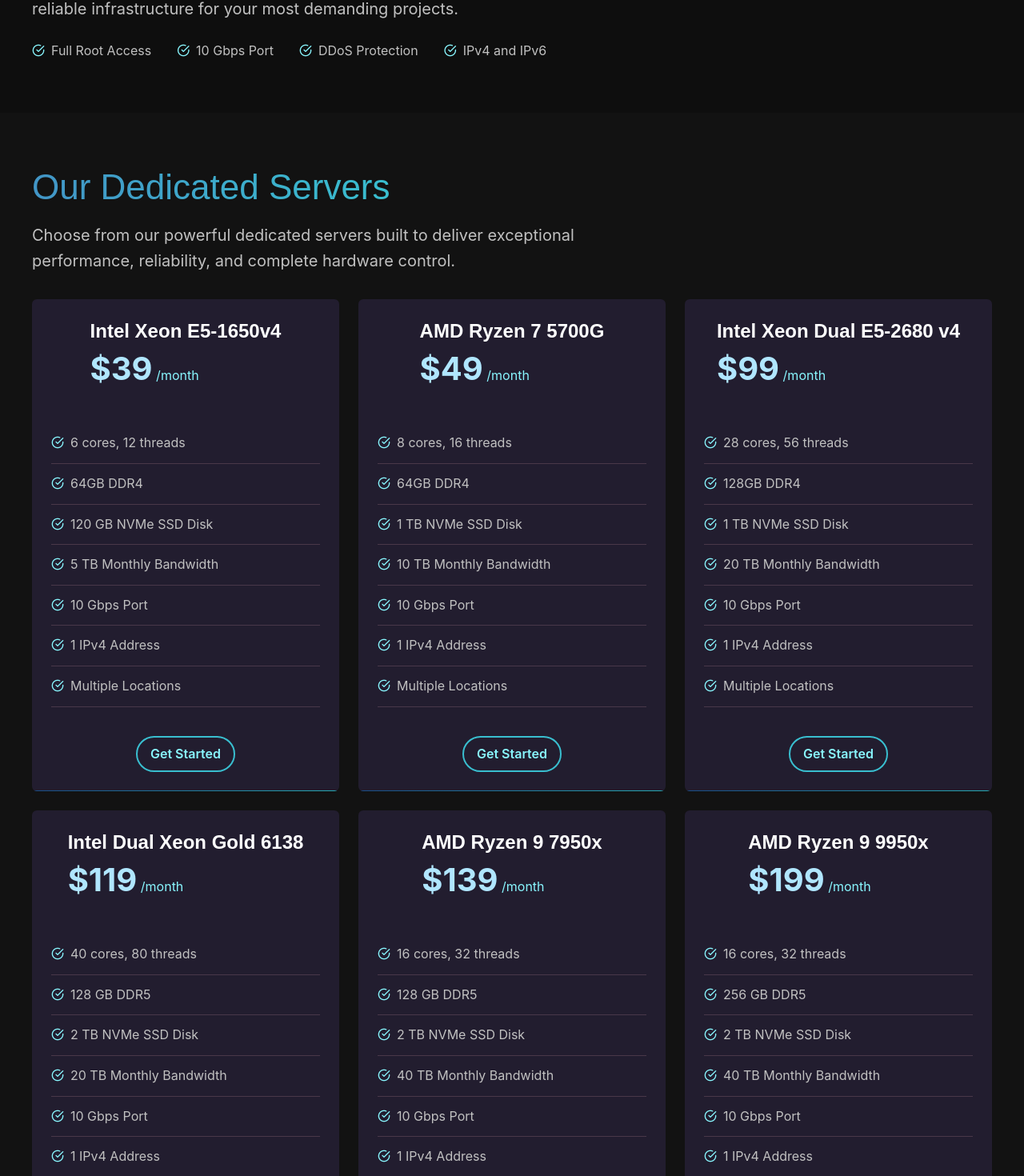
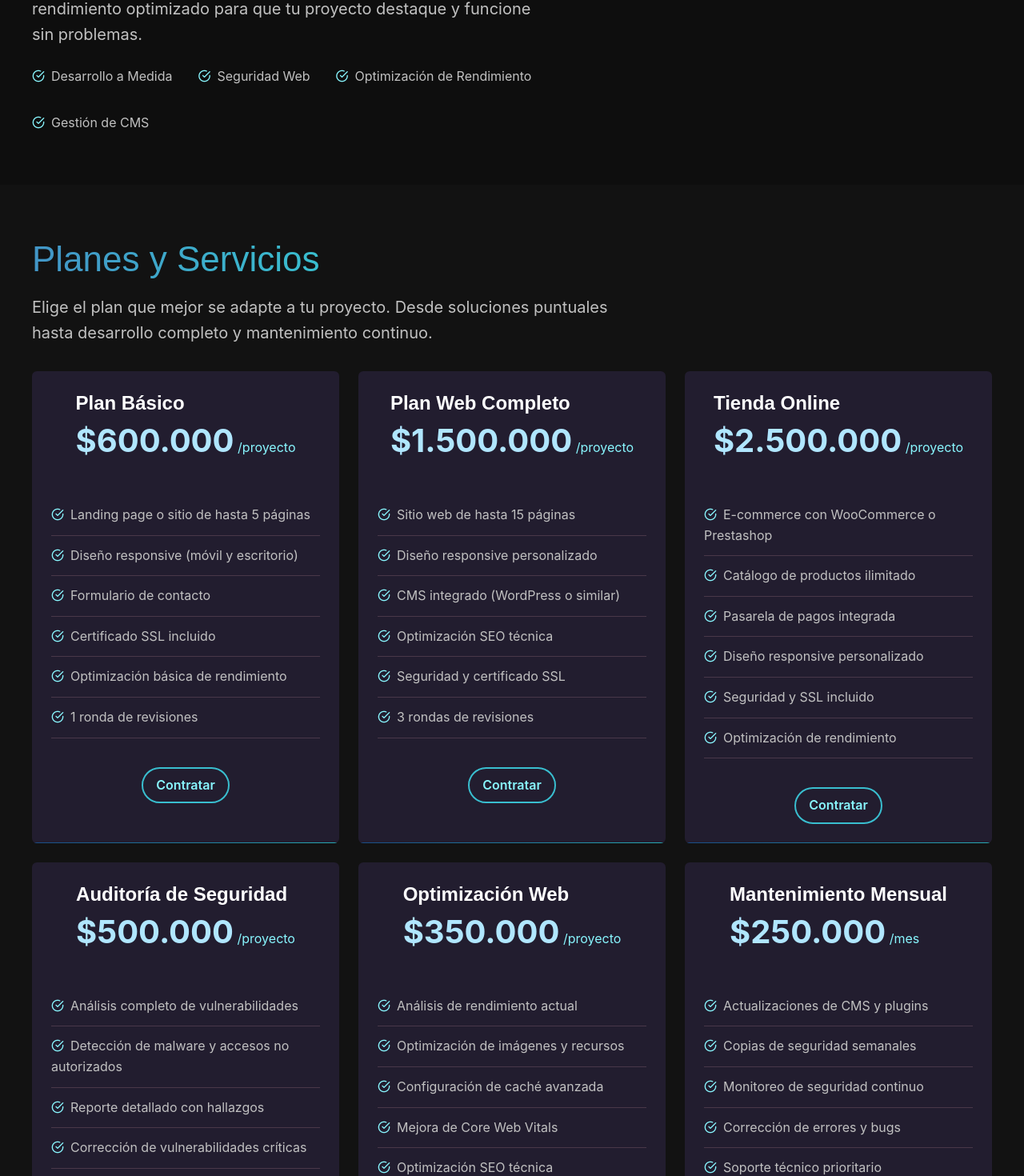
Before and after one commit to CamachoLives/Nexian, a Next.js app in the folder nexian/: page /dedicated in a window 1280 px wide. Shown: the part 373-1843 px from the top of the page at 80% size. Built offline with nearby package versions, Linux system fonts and the light colour scheme; a web font is replaced by a local one.

Commit message:
Apartado de dedicado listo

```diff
--- a/nexian/src/app/dedicated/page.js
+++ b/nexian/src/app/dedicated/page.js
@@ -4,8 +4,8 @@
 import PlansDedicated from "@/parts/plans/PlansDedicated";
 
 export const metadata = {
-  title: "Dedicated Servers | High Performance Bare Metal Servers",
-  description: "Powerful dedicated servers with high-performance hardware, fast networking, and reliable infrastructure built for demanding applications and websites.",
+  title: "Servicios de Desarrollo Web | Seguridad y Optimización | Darki",
+  description: "Desarrollo web profesional, auditorías de seguridad, optimización de rendimiento y gestión de CMS para llevar tu proyecto al siguiente nivel.",
 };
 
 export default function Dedicated() {
@@ -16,13 +16,13 @@
           <div className="container">
             <div className="page-header-container">
               <Breadcrumb />
-              <h1 className="page-title">Dedicated Servers</h1>
-              <p className="width-6 font-size-medium">Our dedicated servers deliver powerful hardware, fast networking, and reliable infrastructure for your most demanding projects.</p>
+              <h1 className="page-title">Servicios de Desarrollo</h1>
+              <p className="width-6 font-size-medium">Soluciones web a medida con código limpio, seguridad aplicada y rendimiento optimizado para que tu proyecto destaque y funcione sin problemas.</p>
               <ul className="width-6 flex-container gap-2 list-check">
-                <li>Full Root Access</li>
-                <li>10 Gbps Port</li>
-                <li>DDoS Protection</li>
-                <li>IPv4 and IPv6</li>
+                <li>Desarrollo a Medida</li>
+                <li>Seguridad Web</li>
+                <li>Optimización de Rendimiento</li>
+                <li>Gestión de CMS</li>
               </ul>
             </div>
           </div>
--- a/nexian/src/data/plans/PlansDedicatedData.js
+++ b/nexian/src/data/plans/PlansDedicatedData.js
@@ -1,98 +1,92 @@
 export const PlansDedicatedData = [
   {
     id: 1,
-  name: 'Intel Xeon E5-1650v4',
-  price: '$39',
-  interval: 'month',
+    name: 'Plan Básico',
+    price: '$600.000',
+    interval: 'proyecto',
     url: '#',
     features: [
-    "6 cores, 12 threads",
-    "64GB DDR4",
-    "120 GB NVMe SSD Disk",
-    "5 TB Monthly Bandwidth",
-    "10 Gbps Port",
-    "1 IPv4 Address",
-    "Multiple Locations",
+      "Landing page o sitio de hasta 5 páginas",
+      "Diseño responsive (móvil y escritorio)",
+      "Formulario de contacto",
+      "Certificado SSL incluido",
+      "Optimización básica de rendimiento",
+      "1 ronda de revisiones",
     ],
   },
   {
     id: 2,
-  name: 'AMD Ryzen 7 5700G',
-  price: '$49',
-  interval: 'month',
+    name: 'Plan Web Completo',
+    price: '$1.500.000',
+    interval: 'proyecto',
     url: '#',
     features: [
-    "8 cores, 16 threads",
-    "64GB DDR4",
-    "1 TB NVMe SSD Disk",
-    "10 TB Monthly Bandwidth",
-    "10 Gbps Port",
-    "1 IPv4 Address",
-    "Multiple Locations",
+      "Sitio web de hasta 15 páginas",
+      "Diseño responsive personalizado",
+      "CMS integrado (WordPress o similar)",
+      "Optimización SEO técnica",
+      "Seguridad y certificado SSL",
+      "3 rondas de revisiones",
     ],
   },
   {
     id: 3,
-  name: 'Intel Xeon Dual E5-2680 v4',
-  price: '$99',
-  interval: 'month',
+    name: 'Tienda Online',
+    price: '$2.500.000',
+    interval: 'proyecto',
     url: '#',
     features: [
-    "28 cores, 56 threads",
-    "128GB DDR4",
-    "1 TB NVMe SSD Disk",
-    "20 TB Monthly Bandwidth",
-    "10 Gbps Port",
-    "1 IPv4 Address",
-    "Multiple Locations",
+      "E-commerce con WooCommerce o Prestashop",
+      "Catálogo de productos ilimitado",
+      "Pasarela de pagos integrada",
+      "Diseño responsive personalizado",
+      "Seguridad y SSL incluido",
+      "Optimización de rendimiento",
     ],
   },
   {
     id: 4,
-  name: 'Intel Dual Xeon Gold 6138',
-  price: '$119',
-  interval: 'month',
+    name: 'Auditoría de Seguridad',
+    price: '$500.000',
+    interval: 'proyecto',
     url: '#',
     features: [
-    "40 cores, 80 threads",
-    "128 GB DDR5",
-    "2 TB NVMe SSD Disk",
-    "20 TB Monthly Bandwidth",
-    "10 Gbps Port",
-    "1 IPv4 Address",
-    "Multiple Locations",
+      "Análisis completo de vulnerabilidades",
+      "Detección de malware y accesos no autorizados",
+      "Reporte detallado con hallazgos",
+      "Corrección de vulnerabilidades críticas",
+      "Configuración de medidas de protección",
+      "Seguimiento post-auditoría",
     ],
   },
   {
     id: 5,
-  name: 'AMD Ryzen 9 7950x',
-  price: '$139',
-  interval: 'month',
+    name: 'Optimización Web',
+    price: '$350.000',
+    interval: 'proyecto',
     url: '#',
     features: [
-    "16 cores, 32 threads",
-    "128 GB DDR5",
-    "2 TB NVMe SSD Disk",
-    "40 TB Monthly Bandwidth",
-    "10 Gbps Port",
-    "1 IPv4 Address",
-    "Multiple Locations",
+      "Análisis de rendimiento actual",
+      "Optimización de imágenes y recursos",
+      "Configuración de caché avanzada",
+      "Mejora de Core Web Vitals",
+      "Optimización SEO técnica",
+      "Informe de resultados",
     ],
   },
   {
     id: 6,
-  name: 'AMD Ryzen 9 9950x',
-  price: '$199',
-  interval: 'month',
+    name: 'Mantenimiento Mensual',
+    price: '$250.000',
+    interval: 'mes',
     url: '#',
     features: [
-    "16 cores, 32 threads",
-    "256 GB DDR5",
-    "2 TB NVMe SSD Disk",
-    "40 TB Monthly Bandwidth",
-    "10 Gbps Port",
-    "1 IPv4 Address",
-    "Multiple Locations",
+      "Actualizaciones de CMS y plugins",
+      "Copias de seguridad semanales",
+      "Monitoreo de seguridad continuo",
+      "Corrección de errores y bugs",
+      "Soporte técnico prioritario",
+      "Informe mensual de estado",
     ],
   },
 ];
--- a/nexian/src/parts/components/FaqDedicated.js
+++ b/nexian/src/parts/components/FaqDedicated.js
@@ -4,9 +4,9 @@
 export default function FaqDedicated() {
   return(
     <section className="section section-faq section-faq-hosting">
-      <h2 className="section-title">Frequently Asked Questions</h2>
+      <h2 className="section-title">Preguntas Frecuentes</h2>
       <div className="section-small">
-        <p className="font-size-medium width-5">Find quick answers to common questions about our dedicated servers, features, billing, and setup process.</p>
+        <p className="font-size-medium width-5">Encuentra respuestas rápidas a las preguntas más comunes sobre mis servicios de desarrollo, seguridad y optimización web.</p>
       </div>
       <div className="faq-container faq-hosting">
         <Accordion items={FaqDedicatedData} />
--- a/nexian/src/parts/components/FeaturesDedicated.js
+++ b/nexian/src/parts/components/FeaturesDedicated.js
@@ -4,9 +4,9 @@
 export default function FeaturesDedicated() {
   return (
     <section className="section section-features">
-      <h2 className="section-title">Our Dedicated Servers Stand Out</h2>
+      <h2 className="section-title">¿Por Qué Trabajar Conmigo?</h2>
       <div className="section-small">
-        <p className="font-size-medium width-6">Enjoy powerful hardware, fast network connectivity, and reliable uptime with our enterprise-grade dedicated server infrastructure.</p>
+        <p className="font-size-medium width-6">Desarrollo web de calidad, seguridad aplicada y optimización real para que tu proyecto funcione de forma rápida, segura y profesional.</p>
       </div>
       <div className="cards cards-feature">
         {FeaturesDedicatedData.map((item) => <div key={item.id} className="card card-feature">
--- a/nexian/src/parts/plans/PlansDedicated.js
+++ b/nexian/src/parts/plans/PlansDedicated.js
@@ -4,9 +4,9 @@
 export default function PlansDedicated() {
   return (
     <section className="section section-pricing-hosting">
-      <h2 className="section-title">Our Dedicated Servers</h2>
+      <h2 className="section-title">Planes y Servicios</h2>
       <div className="section-small">
-        <p className="font-size-medium width-6">Choose from our powerful dedicated servers built to deliver exceptional performance, reliability, and complete hardware control.</p>
+        <p className="font-size-medium width-6">Elige el plan que mejor se adapte a tu proyecto. Desde soluciones puntuales hasta desarrollo completo y mantenimiento continuo.</p>
       </div>
       <div className="cards cards-pricing cards-pricing-hosting">
         {PlansDedicatedData.map((plan) => (
@@ -24,7 +24,7 @@
                 ))}
               </ul>
             </div>
-            <Link className="button" href={plan.url}>Get Started</Link>
+            <Link className="button" href={plan.url}>Contratar</Link>
           </div>
         ))}
       </div>
```
Lines whose indentation alone changed are shown as unchanged.
